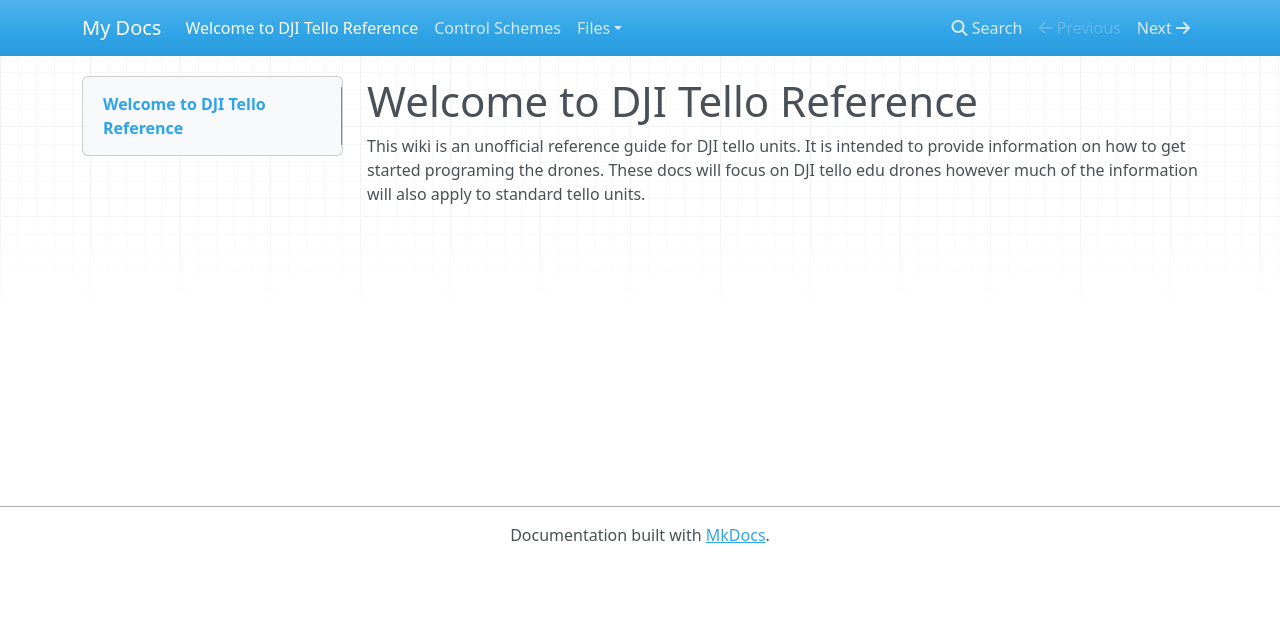
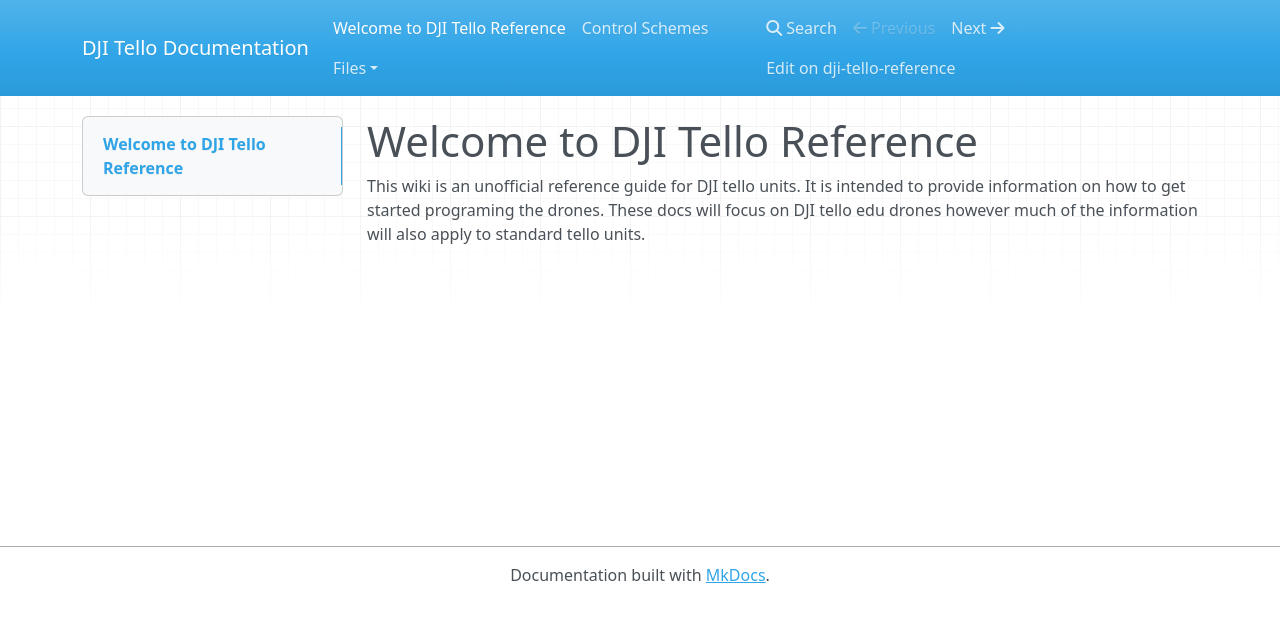
Before and after one commit to ERieger/dji-tello-reference, an MkDocs documentation site: the page built from docs/index.md, in a window 1280 px wide. Shown: the top 622 px of the page. Built offline with MkDocs 1.6.1, drawn with Linux system fonts in a browser that asks for light colours; nearby versions of some CDN libraries.

```diff
--- a/mkdocs.yml
+++ b/mkdocs.yml
@@ -1 +1,4 @@
-site_name: My Docs
+site_name: DJI Tello Documentation
+repo_url: https://github.com/ERieger/dji-tello-reference
+repo_name: dji-tello-reference
+site_author: erieger
```
Also changed, not shown: .readthedocs.yml (added, +14 -0 lines), README.rst (added).
